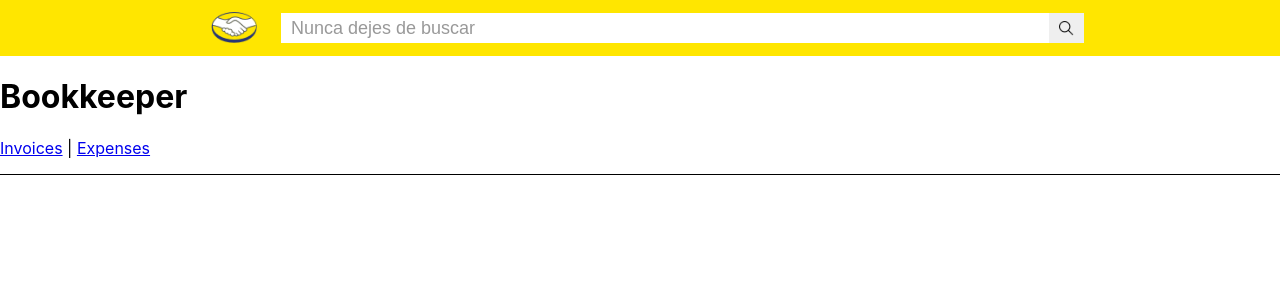
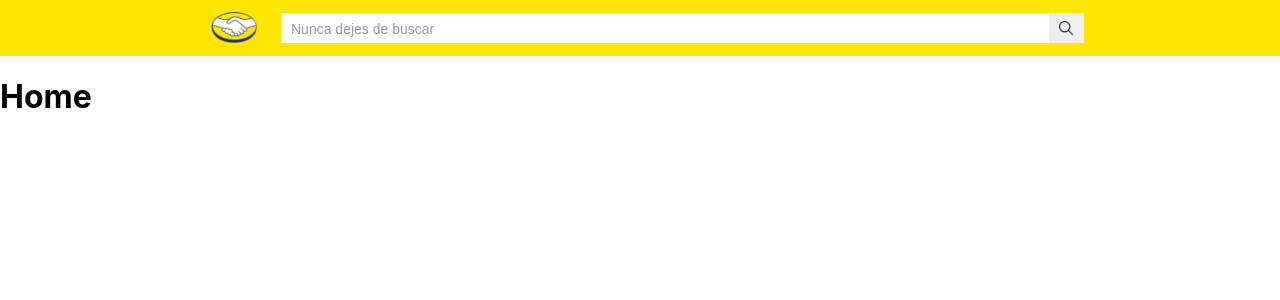
Before and after one commit to frandsr/challenge-ml-front, a React (Create React App) app: page / in a window 1280 px wide. Shown: the top 300 px of the page. Built offline with nearby package versions, Linux system fonts and the light colour scheme.

Commit message:
Updated routing layout

```diff
--- a/src/App.js
+++ b/src/App.js
@@ -1,20 +1,14 @@
-import { Link } from "react-router-dom";
-import { Header } from "./components/header/Header";
+import { MainRoutes } from "components/MainRoutes/MainRoutes";
+import { BrowserRouter } from "react-router-dom";
+import { Header } from "./components/Header/Header";
 
 function App() {
   return (
     <>
-      <Header/>
-      <h1>Bookkeeper</h1>
-      <nav
-        style={{
-          borderBottom: "solid 1px",
-          paddingBottom: "1rem"
-        }}
-      >
-        <Link to="/invoices">Invoices</Link> |{" "}
-        <Link to="/expenses">Expenses</Link>
-      </nav>
+      <BrowserRouter>
+        <Header/>
+        <MainRoutes/>
+      </BrowserRouter>
     </>
   );
 }
--- a/src/components/Autocomplete/Autocomplete.js
+++ b/src/components/Autocomplete/Autocomplete.js
@@ -1,4 +1,4 @@
-import { useState } from "react";
+import React from "react";
 import styles from "./autocomplete.module.scss";
 
 const AutoComplete = ({ suggestions }) => {
--- a/src/components/Autocomplete/autocomplete.module.scss
+++ b/src/components/Autocomplete/autocomplete.module.scss
@@ -9,6 +9,7 @@
 
 ::placeholder {
     color: mixin.$color-secondary-2;
+    font-size: 14px;
 }
 
 .navInputSearch{
--- /dev/null
+++ b/src/components/MainRoutes/MainRoutes.js
@@ -0,0 +1,16 @@
+import React from "react";
+import { Routes, Route, Navigate } from "react-router-dom";
+import { Home } from "views/Home";
+import { ItemDetail } from "views/ItemDetail";
+import { ItemsList } from "views/ItemsList";
+
+export const MainRoutes = () => {
+  return (
+    <Routes>
+      <Route path="/" element={<Home />} />
+      <Route path="/items" element={<ItemsList />} />
+      <Route path="/items/:id" element={<ItemDetail />} />
+      <Route path="*" element={<Navigate to="/" />} />
+    </Routes>
+  );
+};
--- a/src/index.js
+++ b/src/index.js
@@ -1,14 +1,11 @@
 import React from 'react';
 import ReactDOM from 'react-dom/client';
 import './styles/global.scss';
-import { BrowserRouter } from "react-router-dom";
 import App from './App';
 
 const root = ReactDOM.createRoot(document.getElementById('root'));
 root.render(
   <React.StrictMode>
-    <BrowserRouter>
       <App />
-    </BrowserRouter>
   </React.StrictMode>
 );
--- a/src/views/Home.js
+++ b/src/views/Home.js
@@ -1,5 +1,5 @@
 import React from "react";
 
 export const Home = () => {
-  return <button>Home</button>;
+  return <h1>Home</h1>;
 };
--- a/src/views/ItemDetail.js
+++ b/src/views/ItemDetail.js
@@ -1,5 +1,7 @@
 import React from "react";
+import { useParams } from "react-router-dom";
 
 export const ItemDetail = () => {
-  return <button>ItemDetail</button>;
+   let {id} = useParams();
+  return <h1>ItemDetail: {id} </h1>;
 };
--- a/src/views/ItemsList.js
+++ b/src/views/ItemsList.js
@@ -1,5 +1,8 @@
 import React from "react";
+import { useSearchParams } from "react-router-dom";
 
 export const ItemsList = () => {
-  return <button>ItemsList</button>;
+  let [searchParams] = useSearchParams();
+  console.log("searchParams", searchParams);
+  return <h1>ItemsList: {searchParams.get("search")}</h1>;
 };
```
Also changed, not shown: src/components/Header/Header.js (renamed from src/components/header/Header.js), src/components/Header/header.module.scss (renamed from src/components/header/header.module.scss).
